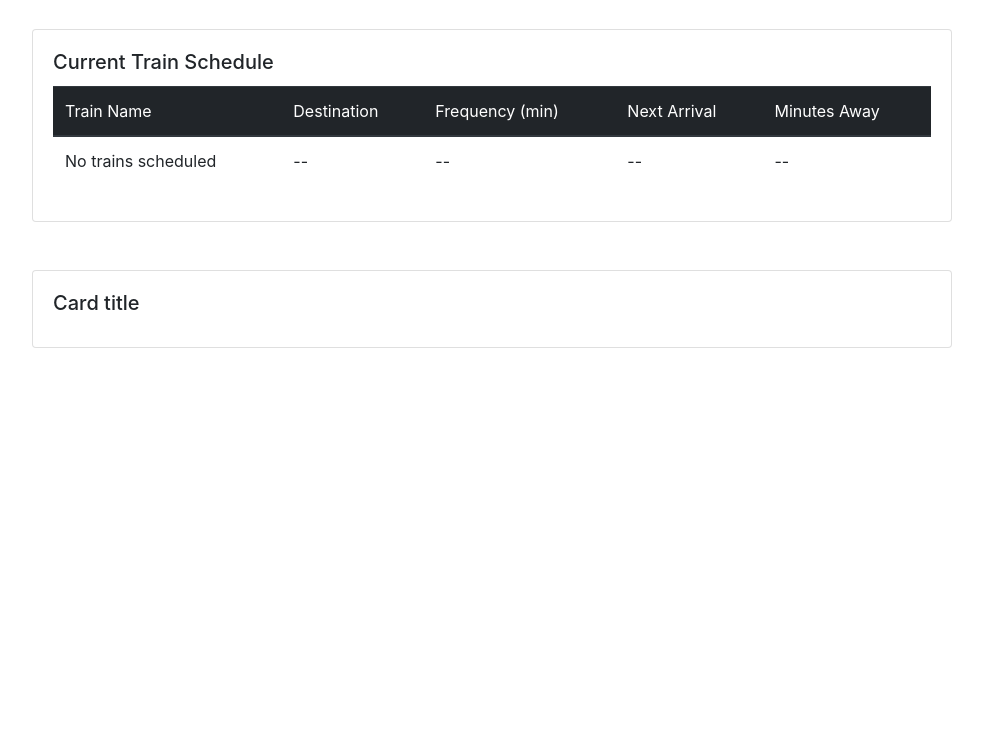
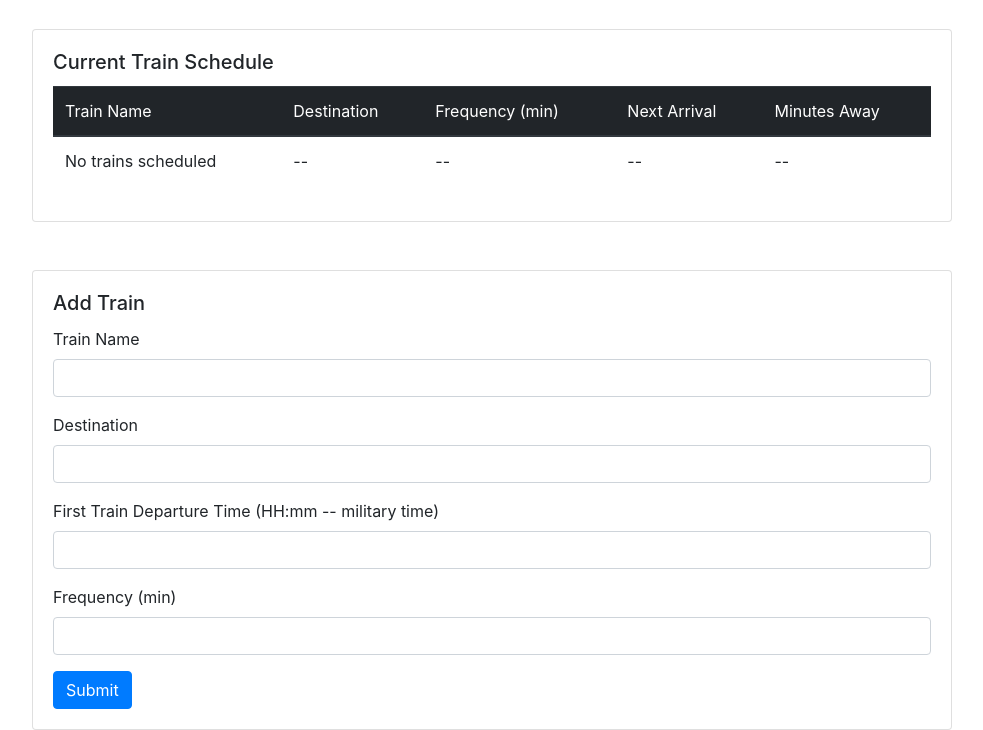
Before and after one commit to eghove/train-scheduler, a plain HTML site: page index.html in a window 1280 px wide. Shown: the part 187-917 px from the top of the page, without its empty margins (148-1131 px from the left). Before the commit the page ends 800 px from the top, so only its background shows below. Drawn offline with nearby package versions, Linux system fonts and the light colour scheme.

Commit message:
basic front-end portal done

```diff
--- a/index.html
+++ b/index.html
@@ -74,7 +74,27 @@
             <div class="col-md-10 offset-md-1">
                 <div class="card">
                     <div class="card-body">
-                        <h5 class="card-title">Card title</h5>
+                        <h5 class="card-title">Add Train</h5>
+                        <form>
+                            <div class="form-group">
+                                <label for="trainName">Train Name</label>
+                                <input type="text" class="form-control" id="trainName">
+                            </div>
+                            <div class="form-group">
+                                <label for="destination">Destination</label>
+                                <input type="text" class="form-control" id="destination">
+                            </div>
+                            <div class="form-group">
+                                <label for="departure-time">First Train Departure Time (HH:mm -- military time)</label>
+                                <input type="text" class="form-control" id="departure-time">
+                            </div>
+                            <div class="form-group">
+                                <label for="frequency">Frequency (min)</label>
+                                <input type="number" class="form-control" id="frequency">
+                            </div>
+
+                            <button type="submit" class="btn btn-primary">Submit</button>
+                        </form>
                     </div>
 
                 </div>
```
